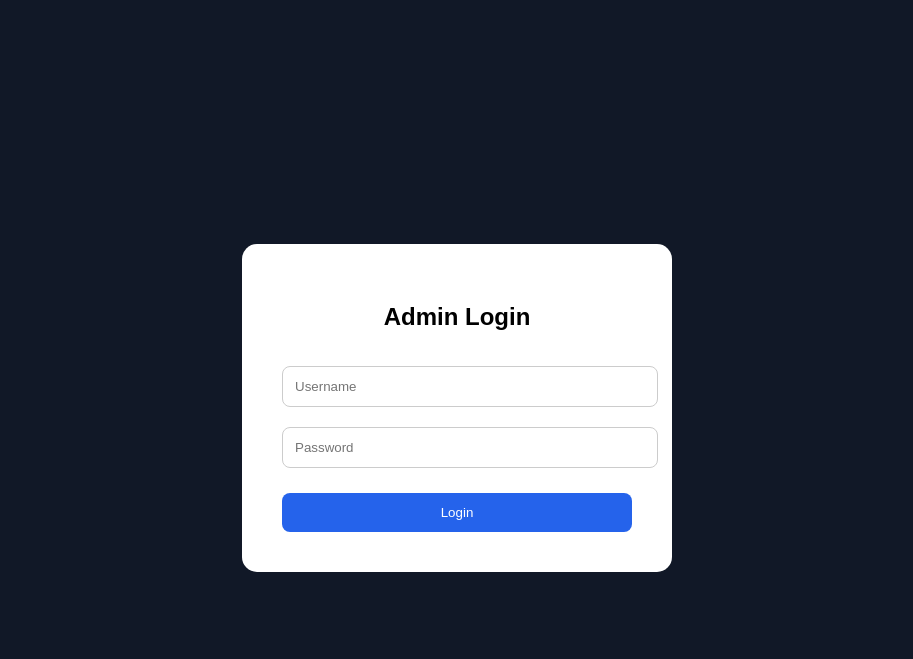
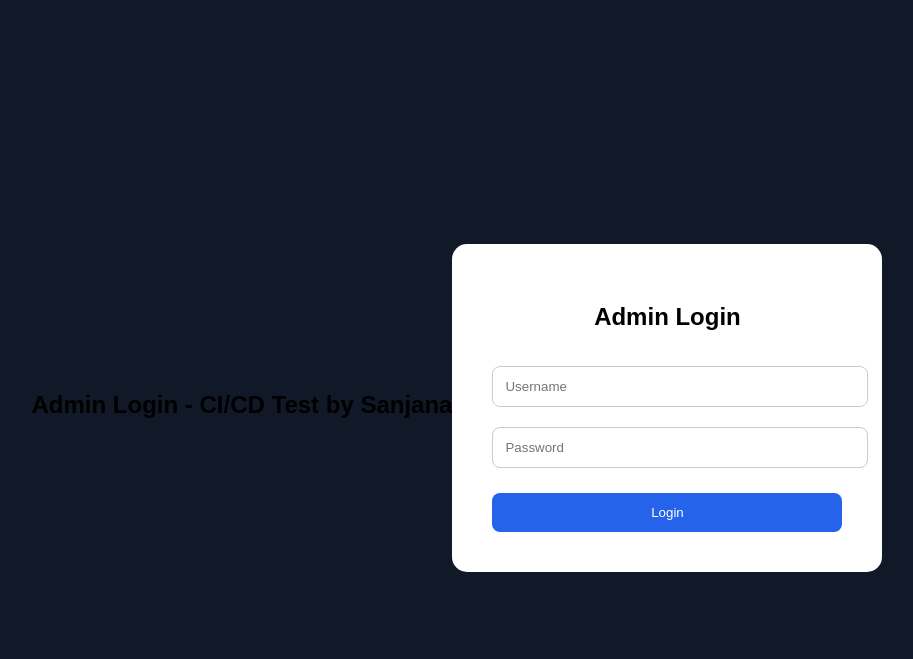
Before and after one commit to D08sakshi/expense-tracker, a Flask app: page /login in a window 1280 px wide. Shown: the top 659 px of the page, without its empty margins (183-1096 px from the left). Run offline with Flask 3, Linux system fonts and the light colour scheme.

Commit message:
Test login page UI change

```diff
--- a/templates/login.html
+++ b/templates/login.html
@@ -3,7 +3,7 @@
 <head>
     <meta charset="UTF-8">
     <meta name="viewport" content="width=device-width, initial-scale=1.0">
-    <title>Admin Login</title>
+    <h2>Admin Login - CI/CD Test by Sanjana</h2>
 
     <style>
 
```
